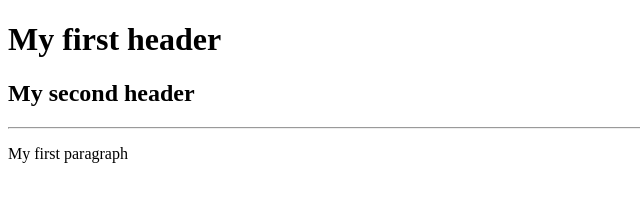
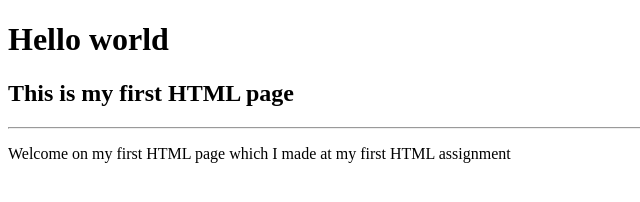
Before and after one commit to KarinKwint/html_basic_first_assign, a plain HTML site: page index.html in a window 1280 px wide. Shown: the whole page, without its empty margins (0-640 px from the left). Drawn offline with Linux system fonts and the light colour scheme.

Commit message:
Add files via upload

```diff
--- a/index.html
+++ b/index.html
@@ -1,12 +1,13 @@
 <!DOCTYPE html>
 <html>
     <head>
-        <title>First html assignment</title>
+        <!-- hier zet je de code in de head tags -->
+        <title> Mijn eerste HTML pagina </title>
     </head>
     <body>
-       <h1>My first header</h1>
-       <h2>My second header</h2>
-       <hr>
-       <p>My first paragraph</p>
+       <h1>Hello world</h1>
+       <h2>This is my first HTML page</h2>
+       <hr></hr>
+       <p>Welcome on my first HTML page which I made at my first HTML assignment</p>
     </body>
 </html>
```
